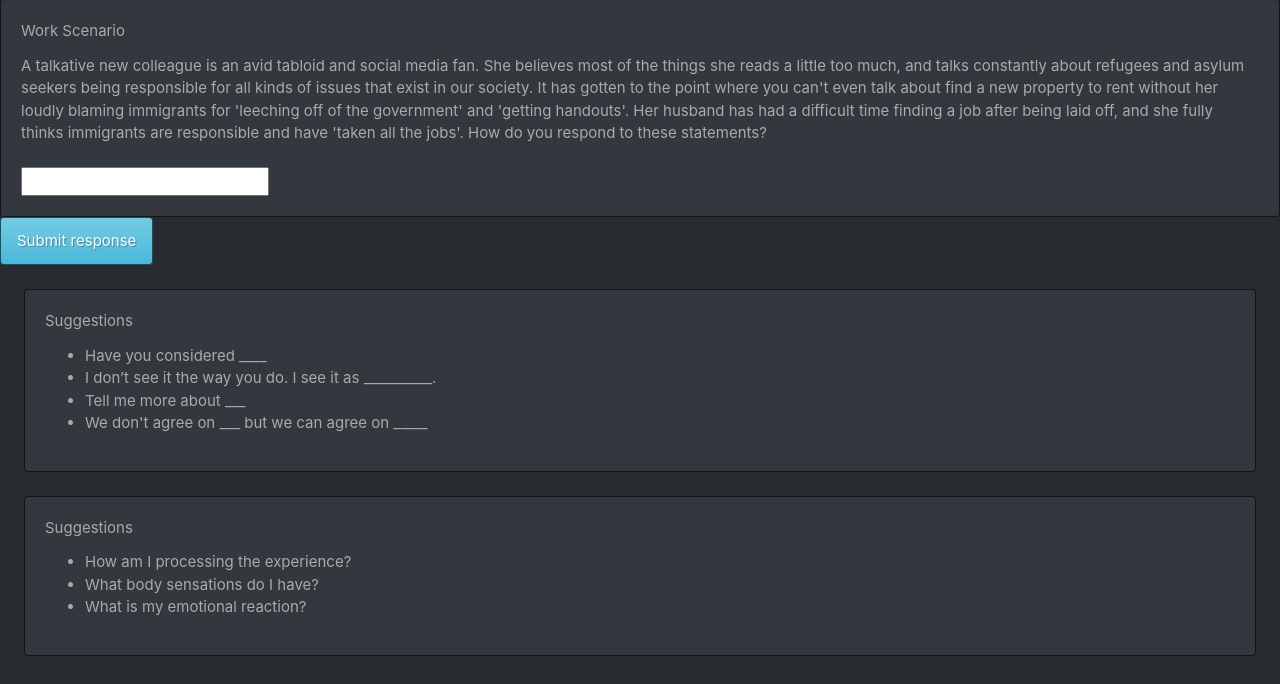
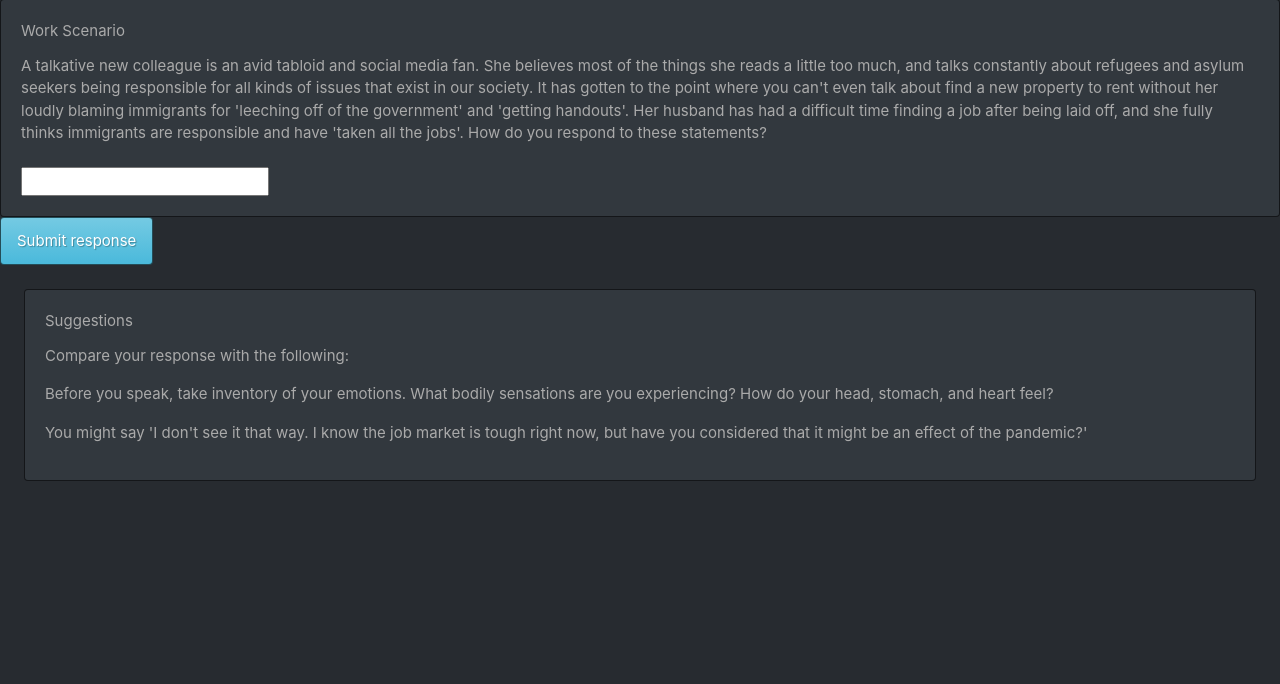
Before and after one commit to Cerchie/better-together, a Flask app: page /scenario/1 in a window 1280 px wide. Shown: the part 63-747 px from the top of the page. Run offline with Flask 2, Linux system fonts and the light colour scheme; some libraries are stand-ins or nearby versions.

Commit message:
added logic for scenario page

```diff
--- a/templates/scenario.html
+++ b/templates/scenario.html
@@ -16,6 +16,24 @@
 <div id="answer" class="hidden">
     <div class='user-response'>
     </div>
+
+    {% if scenario.id == 1 %}
+    <div class="card m-4">
+        <div class="card-body">
+            <div class="card-title"> Suggestions </div>
+
+            <p>Compare your response with the following:</p>
+
+            <p>Before you speak, take inventory of your emotions.
+                What bodily sensations are you experiencing? How do your head, stomach, and heart feel? </p>
+
+            <p> You might say 'I don't see it that way. I know the job market is tough right now,
+                but have you considered that it might be an effect of the pandemic?' </p>
+
+        </div>
+    </div>
+    {% else %}
+
     <div class="card m-4">
         <div class="card-body">
             <div class="card-title"> Suggestions </div>
@@ -43,5 +61,5 @@
         </div>
     </div>
 </div>
-
+{% endif %}
 {% endblock %}
```
